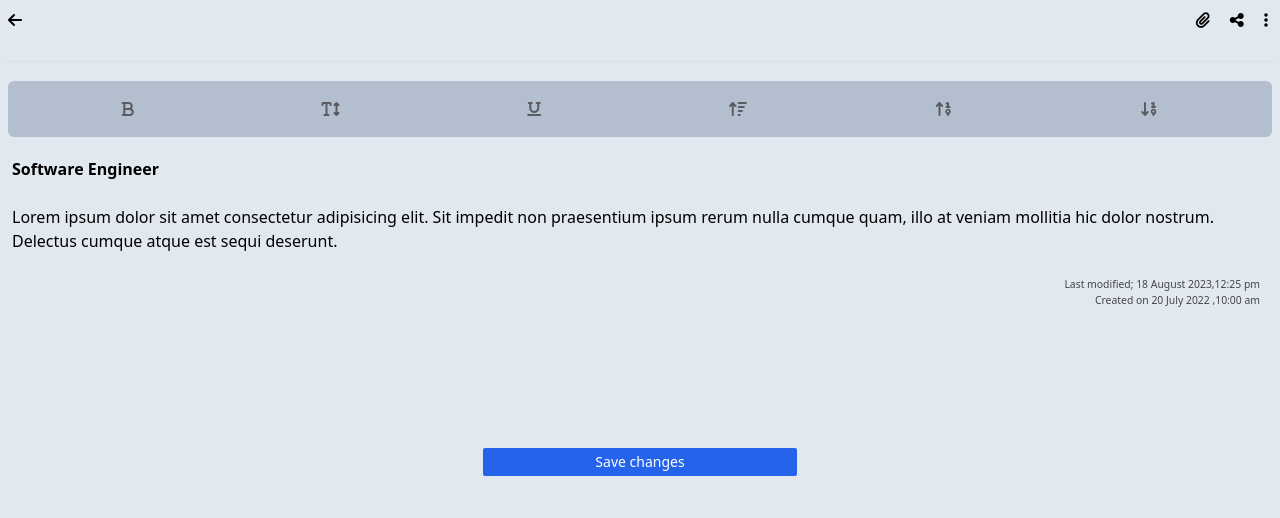
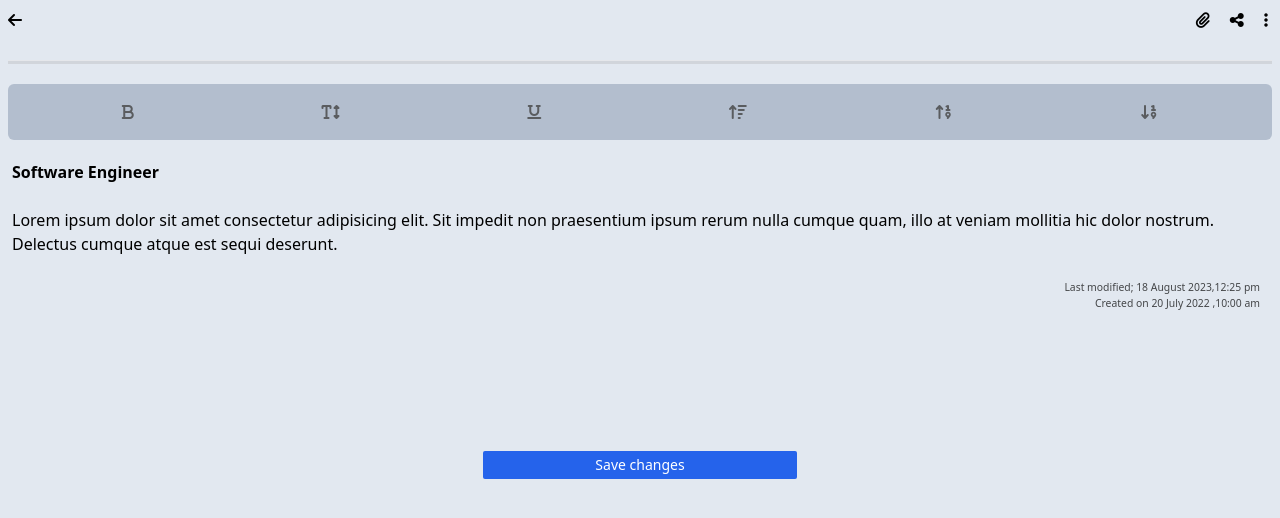
Before and after one commit to ItxTechieTalal/notes-ui-2, a plain HTML site: page index.html in a window 1280 px wide. Drawn offline with nearby package versions, Linux system fonts and the light colour scheme.

Commit message:
Update index.html

```diff
--- a/index.html
+++ b/index.html
@@ -21,7 +21,7 @@
  </div>
  </div>
  <hr
- class=" 2 bg-slate-400  shadow-sm  m-2 my-5 ">
+ class=" 2 bg-gray-300 p-[0.10rem]   m-2 my-5 ">
  <div class="bg-slate-400 opacity-60 m-2 rounded-md p-5 flex justify-around ">
  <i class="fa-solid  fa-bold " ></i>
  <i class="fa-solid fa-text-height  "  ></i>
```
